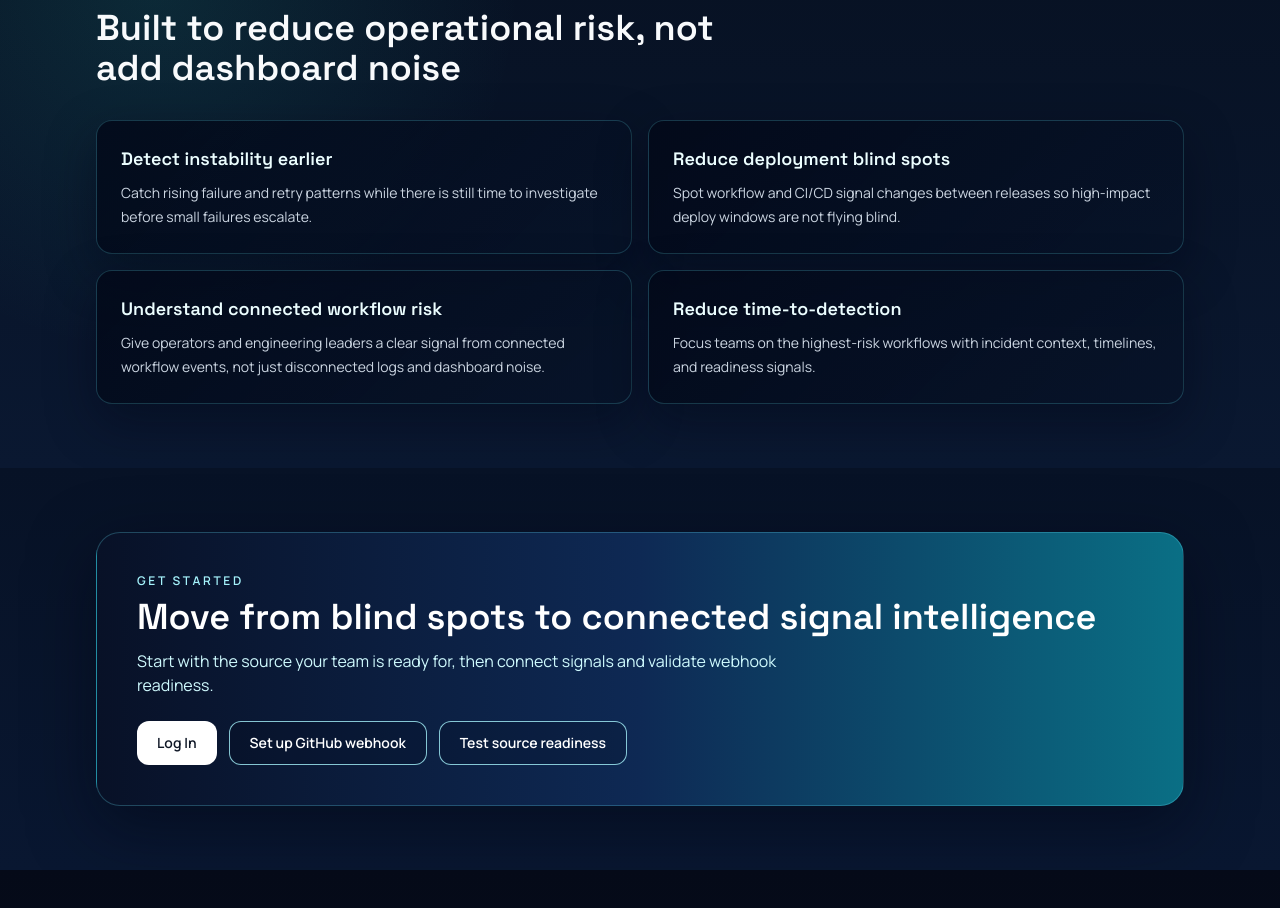
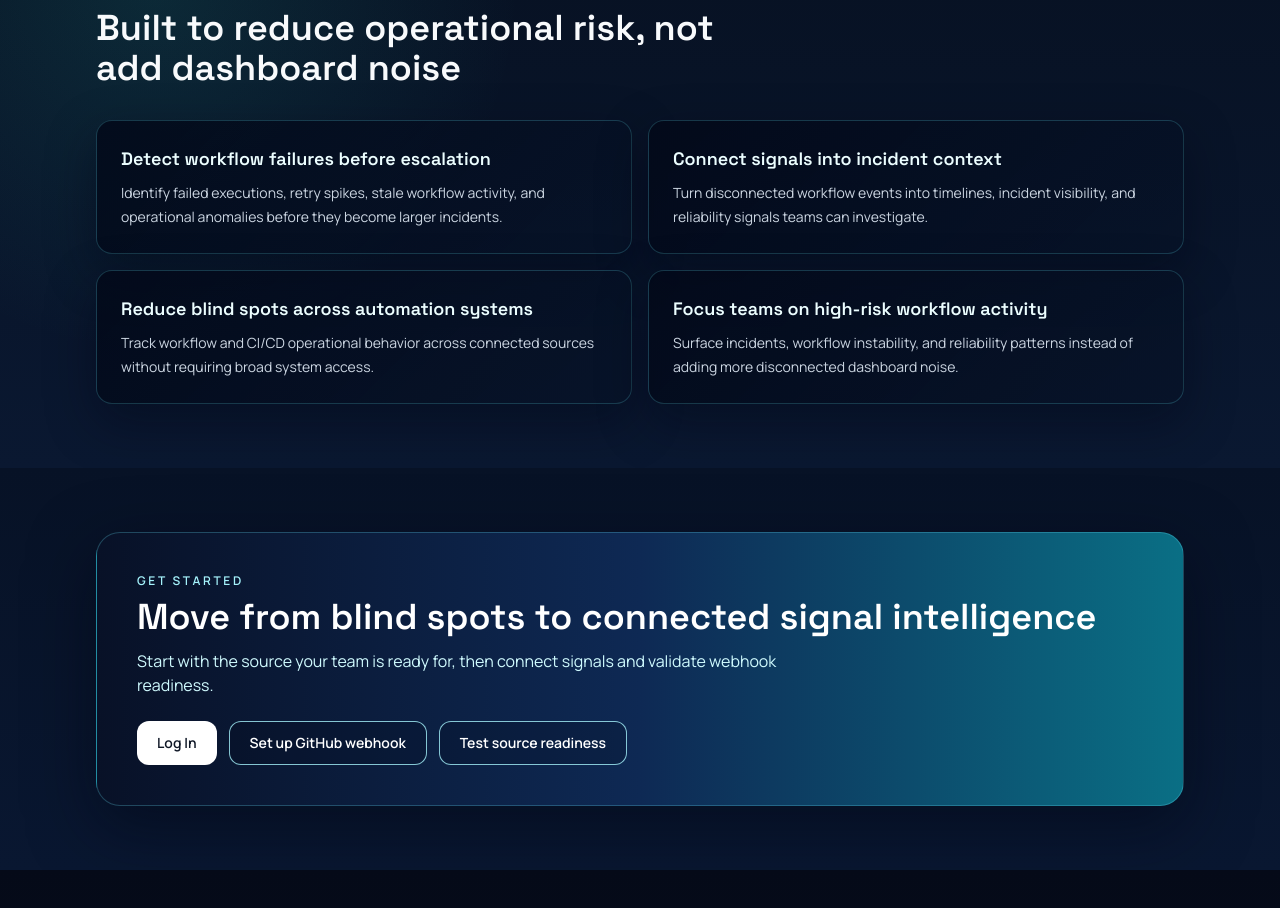
Before and after one commit to lexora-systems/synteq, a Next.js app in the folder apps/web/: page / in a window 1280 px wide. Shown: the part 3600-4508 px from the top of the page. Built offline with nearby package versions, Linux system fonts and the light colour scheme; no server answers.

Commit message:
Polish landing benefits section

```diff
--- a/apps/web/app/page.tsx
+++ b/apps/web/app/page.tsx
@@ -25,20 +25,20 @@ const capabilityItems = [
 
 const benefitItems = [
   {
-    title: "Detect instability earlier",
-    description: "Catch rising failure and retry patterns while there is still time to investigate before small failures escalate."
+    title: "Detect workflow failures before escalation",
+    description: "Identify failed executions, retry spikes, stale workflow activity, and operational anomalies before they become larger incidents."
   },
   {
-    title: "Reduce deployment blind spots",
-    description: "Spot workflow and CI/CD signal changes between releases so high-impact deploy windows are not flying blind."
+    title: "Connect signals into incident context",
+    description: "Turn disconnected workflow events into timelines, incident visibility, and reliability signals teams can investigate."
   },
   {
-    title: "Understand connected workflow risk",
-    description: "Give operators and engineering leaders a clear signal from connected workflow events, not just disconnected logs and dashboard noise."
+    title: "Reduce blind spots across automation systems",
+    description: "Track workflow and CI/CD operational behavior across connected sources without requiring broad system access."
   },
   {
-    title: "Reduce time-to-detection",
-    description: "Focus teams on the highest-risk workflows with incident context, timelines, and readiness signals."
+    title: "Focus teams on high-risk workflow activity",
+    description: "Surface incidents, workflow instability, and reliability patterns instead of adding more disconnected dashboard noise."
   }
 ];
 
@@ -931,10 +931,18 @@ export default async function PublicLandingPage() {
             {benefitItems.map((item) => (
               <article
                 key={item.title}
-                className="rounded-2xl border border-cyan-300/20 bg-[linear-gradient(135deg,rgba(2,8,24,0.84)_0%,rgba(7,19,40,0.75)_100%)] p-6 shadow-[0_18px_50px_rgba(1,6,19,0.4)]"
+                className="group relative overflow-hidden rounded-2xl border border-cyan-300/20 bg-[linear-gradient(135deg,rgba(2,8,24,0.84)_0%,rgba(7,19,40,0.75)_100%)] p-6 shadow-[0_18px_50px_rgba(1,6,19,0.4)] transition-[transform,border-color,box-shadow] duration-300 ease-out hover:-translate-y-1 hover:border-cyan-300/45 hover:shadow-[0_24px_70px_rgba(8,145,178,0.16)] focus-within:border-cyan-300/45 focus-within:shadow-[0_24px_70px_rgba(8,145,178,0.16)] motion-reduce:transition-none motion-reduce:hover:translate-y-0"
               >
-                <h3 className="text-lg font-semibold text-cyan-50">{item.title}</h3>
-                <p className="mt-2 text-sm leading-6 text-slate-300">{item.description}</p>
+                <span
+                  aria-hidden="true"
+                  className="pointer-events-none absolute inset-0 bg-[radial-gradient(circle_at_18%_0%,rgba(56,189,248,0.16),transparent_32%),linear-gradient(135deg,rgba(20,184,166,0.08),transparent_48%)] opacity-0 transition-opacity duration-300 group-hover:opacity-100 group-focus-within:opacity-100 motion-reduce:transition-none"
+                />
+                <span
+                  aria-hidden="true"
+                  className="pointer-events-none absolute inset-x-6 top-0 h-px bg-gradient-to-r from-transparent via-cyan-200/60 to-transparent opacity-0 transition-opacity duration-300 group-hover:opacity-100 group-focus-within:opacity-100 motion-reduce:transition-none"
+                />
+                <h3 className="relative text-lg font-semibold text-cyan-50">{item.title}</h3>
+                <p className="relative mt-2 text-sm leading-6 text-slate-300">{item.description}</p>
               </article>
             ))}
           </div>
```
